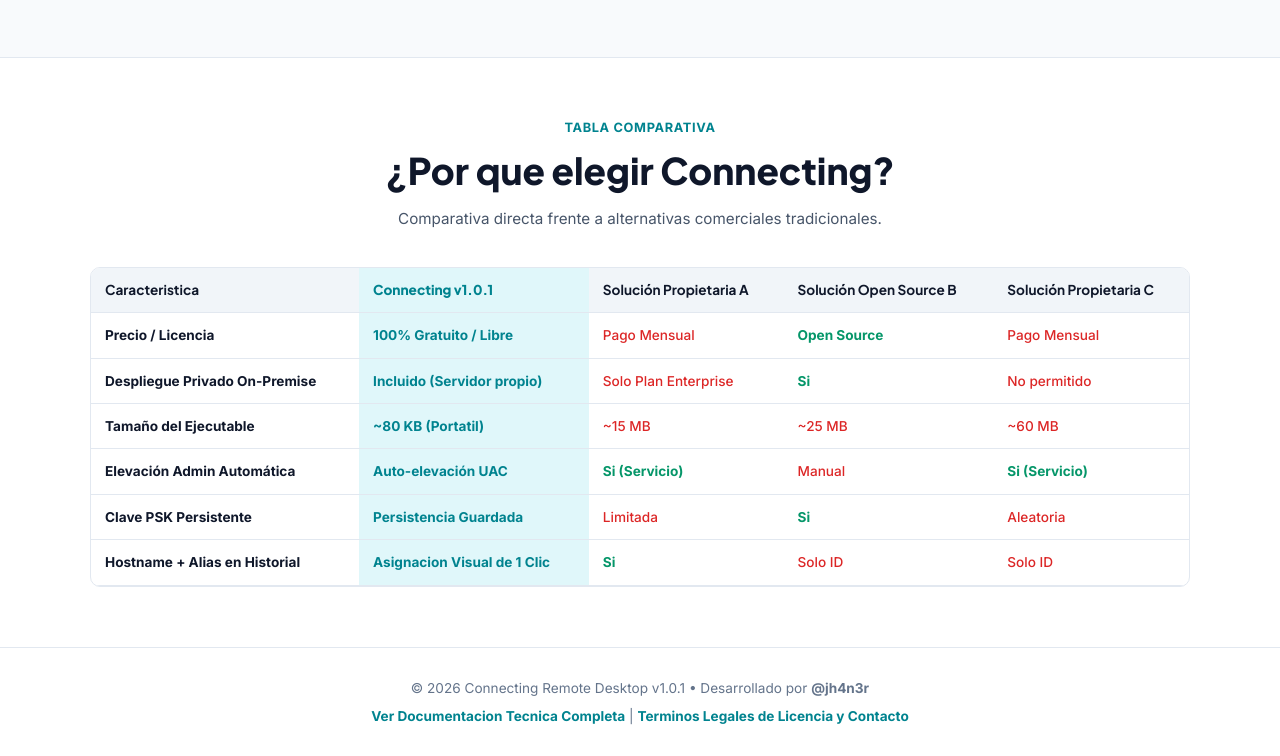
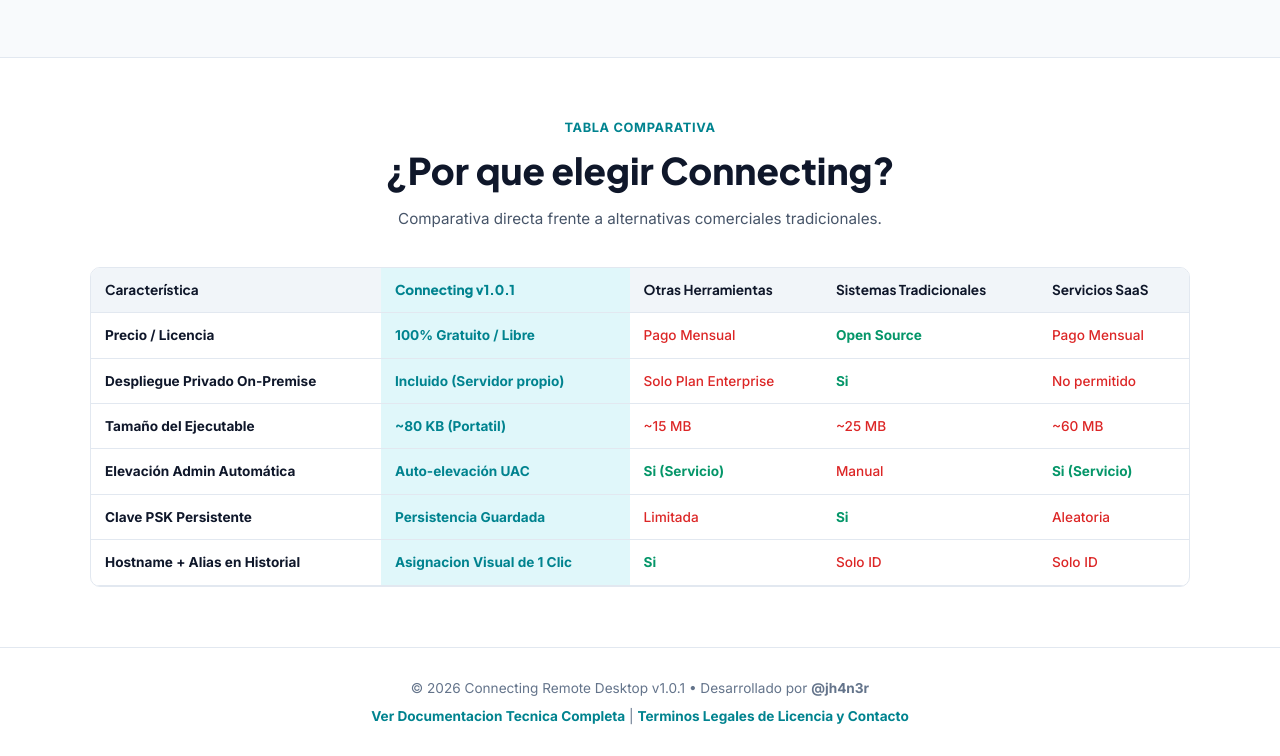
Before and after one commit to jh4n3r/connecting, a plain HTML site: page docs/index.html in a window 1280 px wide. Shown: the part 1884-2640 px from the top of the page. Drawn offline with Linux system fonts and the light colour scheme.

Commit message:
docs: nombres claros de categorias en tabla comparativa

```diff
--- a/docs/index.html
+++ b/docs/index.html
@@ -204,11 +204,11 @@
                 <table class="comparison-table">
                     <thead>
                         <tr>
-                            <th>Caracteristica</th>
+                            <th>Característica</th>
                             <th class="highlight-col">Connecting v1.0.1</th>
-                            <th>Solución Propietaria A</th>
-                            <th>Solución Open Source B</th>
-                            <th>Solución Propietaria C</th>
+                            <th>Otras Herramientas</th>
+                            <th>Sistemas Tradicionales</th>
+                            <th>Servicios SaaS</th>
                         </tr>
                     </thead>
                     <tbody>
```
